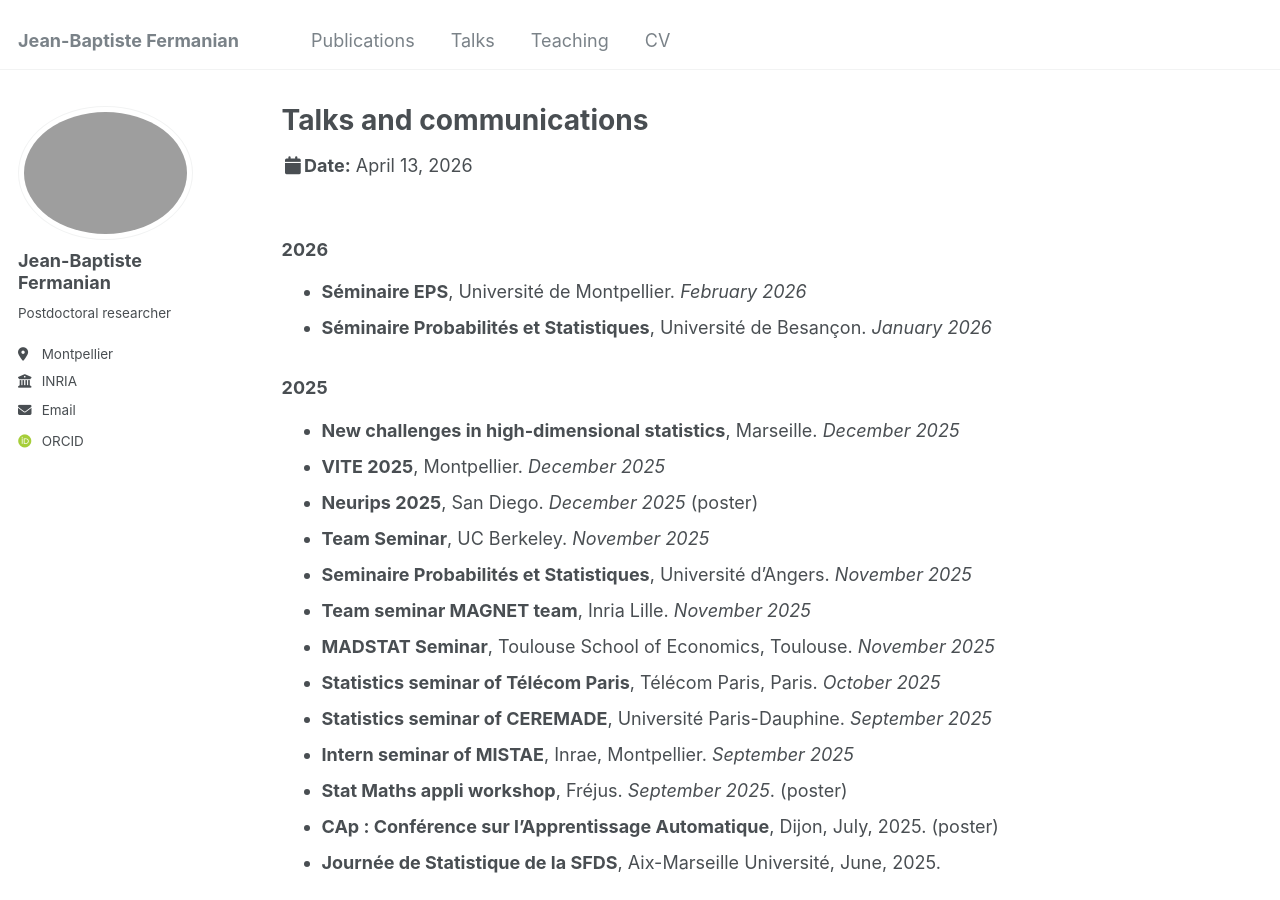
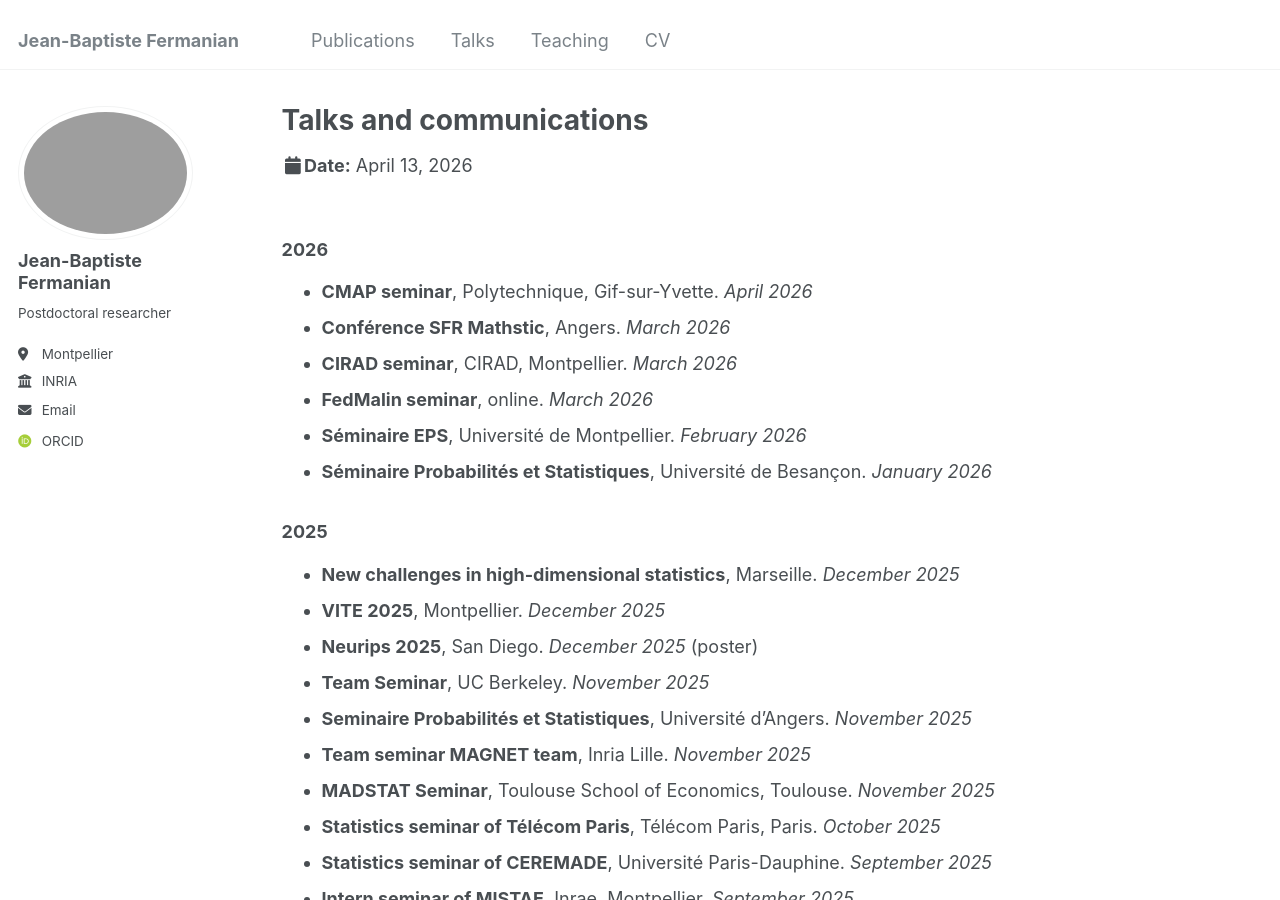
Before and after one commit to jeanbaptistefermanian/jeanbaptistefermanian.github.io, a Jekyll site: the page built from _talks/talks.md, in a window 1280 px wide and 900 px high. Built offline with Jekyll 4.4.1, drawn with Linux system fonts in a browser that asks for light colours; some web fonts are replaced.

Commit message:
update talks

```diff
--- a/_talks/talks.md
+++ b/_talks/talks.md
@@ -7,6 +7,10 @@ redirect_from:
 ---
 
 ### 2026
+- **CMAP seminar**, Polytechnique, Gif-sur-Yvette. *April 2026*
+- **Conférence SFR Mathstic**, Angers. *March 2026*
+- **CIRAD seminar**, CIRAD, Montpellier. *March 2026*
+- **FedMalin seminar**, online. *March 2026*
 - **Séminaire EPS**, Université de Montpellier. *February 2026*
 - **Séminaire Probabilités et Statistiques**, Université de Besançon. *January 2026*
 
```
